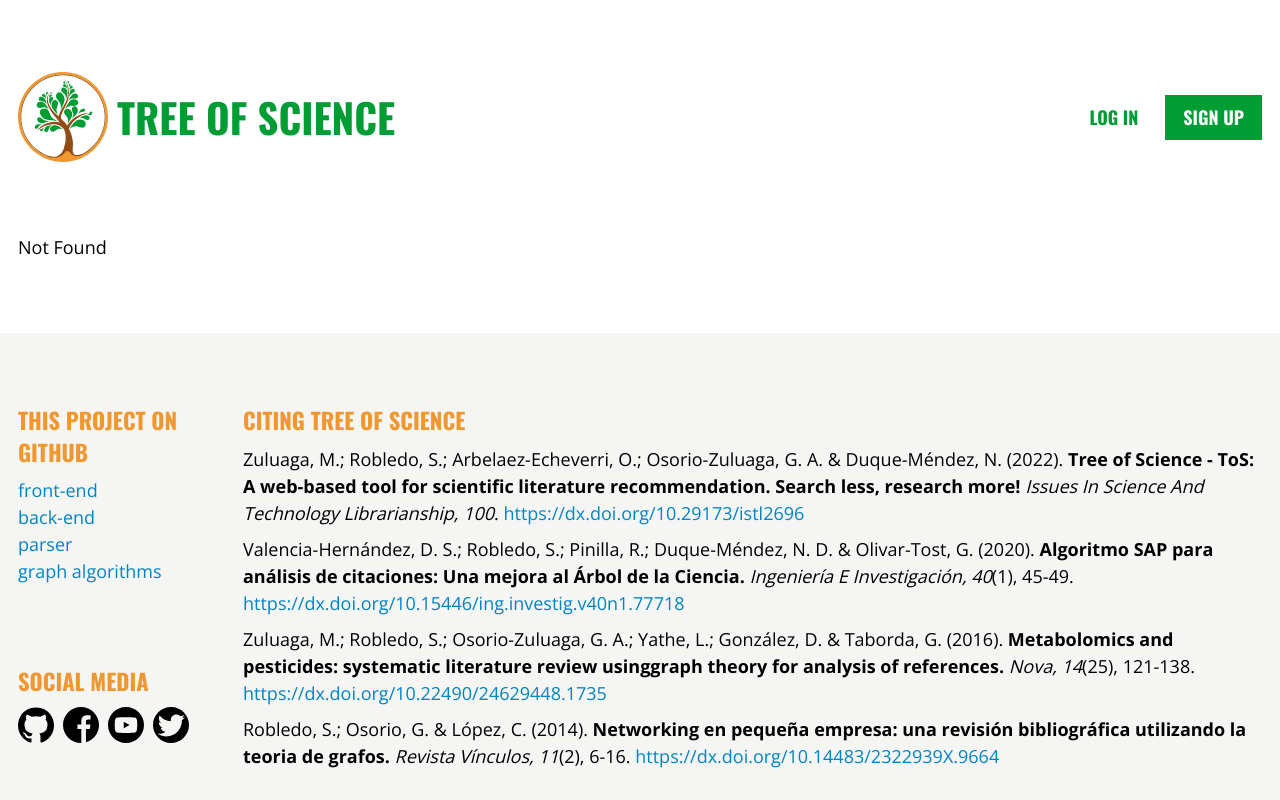
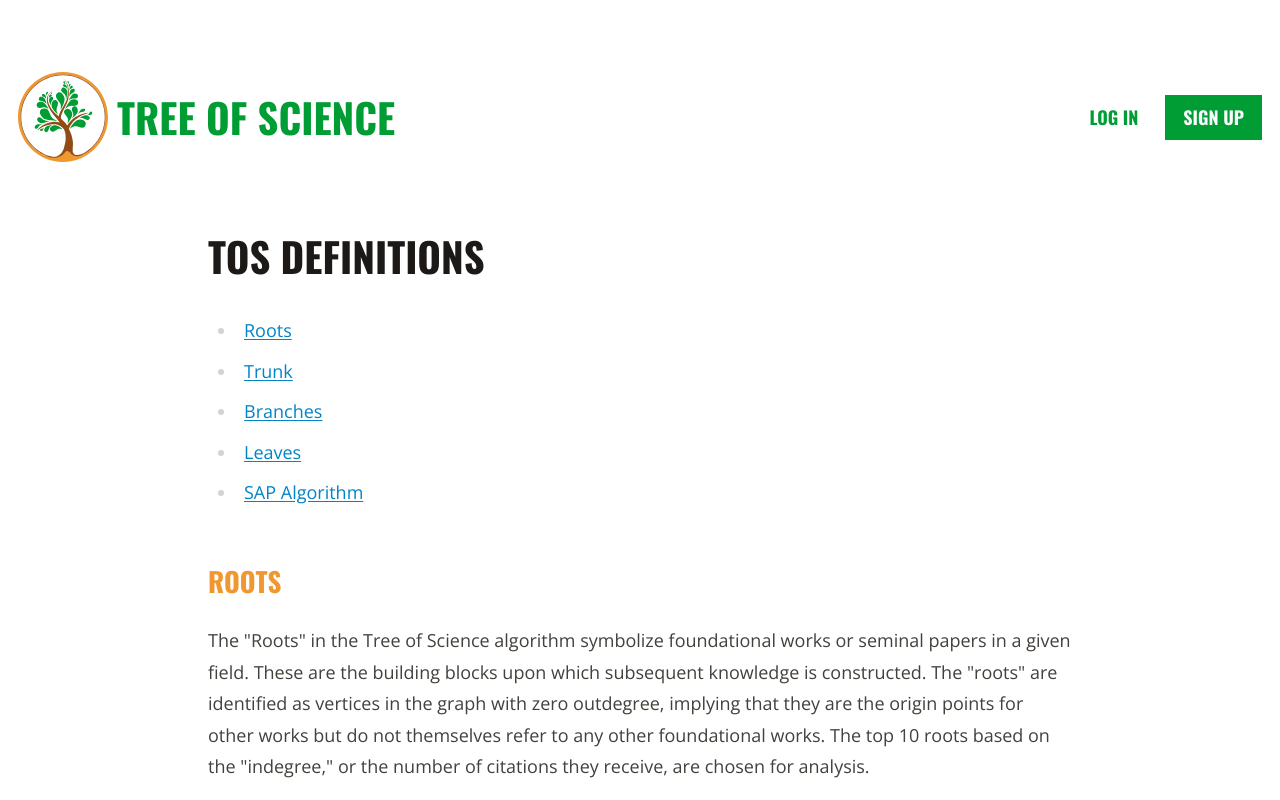
Before and after one commit to coreofscience/tos.coreofscience.org, a React (Vite) app: page /docs/sap in a window 1280 px wide. Shown: the top 800 px of the page. Built offline with nearby package versions, Linux system fonts and the light colour scheme; no server answers.

Commit message:
Add SAP page for docs (#87)
* Add SAP page for docs

* Add a table of content

* Fix

* Remove the title table of contents

* Remove text-justify

* Add links to the docs page

* Joining paragraphs

```diff
--- a/package.json
+++ b/package.json
@@ -53,6 +53,7 @@
     ]
   },
   "devDependencies": {
+    "@tailwindcss/typography": "^0.5.10",
     "@vitejs/plugin-react": "^3.1.0",
     "autoprefixer": "^10.4.15",
     "firebase-tools": "^12.4.7",
--- a/src/App.tsx
+++ b/src/App.tsx
@@ -18,6 +18,7 @@ const FilesProvider = React.lazy(
 const UserProvider = React.lazy(
   () => import("./components/providers/UserProvider")
 );
+const Sap = React.lazy(() => import("./components/pages/docs/Sap"))
 
 const queryClient = new QueryClient();
 
@@ -45,6 +46,7 @@ const App = () => {
                     path="/users/:userId/proTrees/:treeId"
                     element={<Result />}
                   />
+                  <Route path="/docs/sap" element={<Sap />} />
                   <Route path="*" element={<NotFound />} />
                 </Routes>
               </AppLayout>
--- /dev/null
+++ b/src/components/common/TableOfContent/constants/index.ts
@@ -0,0 +1,29 @@
+import { Heading } from "../../../../types/tableOfContent";
+
+export const HeadingData: Heading[] = [
+ {
+  level: 2,
+  text: "Roots",
+  id: "info-on-roots",
+ },
+ {
+  level: 2,
+  text: "Trunk",
+  id: "info-on-trunk",
+ },
+ {
+  level: 2,
+  text: "Branches",
+  id: "info-on-branches",
+ },
+ {
+  level: 2,
+  text: "Leaves",
+  id: "info-on-leaves",
+ },
+ {
+  level: 2,
+  text: "SAP Algorithm",
+  id: "info-on-sap-algorithm",
+ },
+];
--- /dev/null
+++ b/src/components/common/TableOfContent/index.tsx
@@ -0,0 +1,36 @@
+import { FC } from "react";
+import { Heading } from "../../../types/tableOfContent";
+
+type Props = {
+ headings: Heading[];
+};
+
+const TableOfContent: FC<Props> = ({headings}) => {
+ return (
+  <div className="prose prose-stone">
+   <ul>
+    {headings.map((heading, index) => {
+     const id = heading.id;
+     const indentation = {
+      3: " pl-2",
+      4: " pl-4",
+     };
+     const level = heading.level as keyof typeof indentation;
+     const paddingClass = indentation[level] ?? "";
+     return (
+      <li key={id}>
+       <a
+        href={`#${id}`}
+        className={"text-sky-600 hover:text-sky-800 underline-offset-2" + paddingClass}
+       >
+        {heading.text}
+       </a>
+      </li>
+     );
+    })}
+   </ul>
+  </div>
+ );
+};
+
+export default TableOfContent;
--- /dev/null
+++ b/src/components/pages/docs/Sap.tsx
@@ -0,0 +1,40 @@
+import { FC, useEffect } from "react";
+import TableOfContent from "../../common/TableOfContent";
+import { HeadingData } from "../../common/TableOfContent/constants";
+
+const Sap: FC = () => {
+
+ useEffect(() => {
+  window.scrollTo(0, 0)
+ }, []);
+
+ return (
+  <article className="prose prose-stone m-auto max-w-3xl">
+   <h1 className="font-tall uppercase">ToS Definitions</h1>
+   <TableOfContent headings={HeadingData} />
+   <section id="info-on-roots">
+    <h2 className="uppercase font-tall text-root">Roots</h2>
+    <p>The "Roots" in the Tree of Science algorithm symbolize foundational works or seminal papers in a given field. These are the building blocks upon which subsequent knowledge is constructed. The "roots" are identified as vertices in the graph with zero outdegree, implying that they are the origin points for other works but do not themselves refer to any other foundational works. The top 10 roots based on the "indegree," or the number of citations they receive, are chosen for analysis.</p>
+   </section>
+   <section id="info-on-trunk">
+    <h2 className="uppercase font-tall text-trunk">Trunk</h2>
+    <p>The "Trunk" serves as the central column of collective knowledge, consisting of works that are derived from the roots and serve as a passage towards new research avenues. These are generally established theories or methods that have stood the test of time. In the algorithm, the "Trunk" is determined by finding the shortest paths between leaves and roots and analyzing the vertices that lie on these paths. These vertices are sorted by their "antiquity," a measure of how long ago the research was published.</p>
+   </section>
+   <section id="info-on-branches">
+    <h2 className="uppercase font-tall text-branch">Branches</h2>
+    <p>To generate the branches of the Tree of Science, our algorithm clusters articles into distinct subfields or specialized areas of research, commonly referred to as "branches." These branches are identified based on the underlying citation network, using advanced network clustering techniques. Once these clusters or "branches" are established, they are integrated into the Tree of Science model. This provides a more granular view of the research landscape, allowing researchers to see not only the foundational works (Roots) and the most current research (Leaves), but also the pivotal contributions that serve as branches connecting various areas of a given field.</p>
+   </section>
+   <section id="info-on-leaves">
+    <h2 className="uppercase font-tall text-leaf">Leaves</h2>
+    <p>The "Leaves" represent the most recent, edge-cutting research in a field. These papers are considered as the ones that have not cited other papers but are cited by other papers. The algorithm identifies leaves as vertices with zero "indegree" and sorts them based on their "antiquity," which in this context measures the paper's age relative to the current year. Only those leaves that are less than or equal to 5 years old are considered.</p>
+   </section>
+   <section id="info-on-sap-algorithm">
+    <h2 className="uppercase font-tall text-sky-600">SAP Algorithm</h2>
+    <p>The "SAP" algorithm mirrors the nutrient flow in a biological tree, symbolizing the intellectual lineage and influence between research works. The SAPs are computed from the leaves to the roots and serve to identify and sort the leaves based on their 'SAP' value. This SAP metric quantifies the richness of the knowledge pathways that can be traced back to the foundational roots.</p>
+    <p>In general, the Tree of Science algorithm is a fascinating blend of biology and network theory to quantify and visualize the evolution of scientific knowledge. It serves to highlight both the lineage and the importance of scientific works within a specific domain.</p>
+   </section>
+  </article>
+ );
+};
+
+export default Sap;
--- a/src/components/tree/Tree.tsx
+++ b/src/components/tree/Tree.tsx
@@ -1,6 +1,7 @@
-import { FC, useCallback, useState, Fragment, useEffect, useMemo } from "react";
+import { FC, useCallback, useState, useEffect, useMemo } from "react";
 import orderBy from "lodash/orderBy";
 import { encode } from "js-base64";
+import { Link } from "react-router-dom";
 
 import { doc, setDoc } from "firebase/firestore";
 
@@ -150,7 +151,11 @@ const Tree: FC<Props> = ({ treeSections, treePath, stars }: Props) => {
                 >
                   {info?.title ?? ""}
                 </h2>
-                <p>{info?.info ?? ""}</p>
+                {info?.info ? (
+                 <p>
+                   {`${info.info} ${info.doc}`} <Link className="text-sky-600 hover:text-sky-800 active:text-sky-800 transition-colors ease-in" to="/docs/sap">docs.</Link>
+                 </p>
+                  ) : ""}
                 {keywords[sectionName].length > 0 && (
                   <p>
                     <strong>Keywords:</strong>{" "}
--- a/src/components/tree/constants/info.ts
+++ b/src/components/tree/constants/info.ts
@@ -6,6 +6,7 @@ export const info: Info = {
       Here you should find seminal articles from the original articles of
       your topic of interest.
     `,
+    doc: "If you’re not sure how to interpret these results check out our ",
   },
   trunk: {
     title: "Trunk",
@@ -14,6 +15,7 @@ export const info: Info = {
       structure, these should be the first authors to discover the
       applicability of your topic of interest.
     `,
+    doc: "If you’re not sure how to interpret these results check out our ",
   },
   branch_1: {
     title: "Branch 1",
@@ -23,6 +25,7 @@ export const info: Info = {
       Moreover, the Branches also signify the trending topics within that
       particular area.
     `,
+    doc: "If you’re not sure how to interpret these results check out our ",
   },
   branch_2: {
     title: "Branch 2",
@@ -32,6 +35,7 @@ export const info: Info = {
       Moreover, the Branches also signify the trending topics within that
       particular area.
     `,
+    doc: "If you’re not sure how to interpret these results check out our ",
   },
   branch_3: {
     title: "Branch 3",
@@ -41,6 +45,7 @@ export const info: Info = {
       Moreover, the Branches also signify the trending topics within that
       particular area.
     `,
+    doc: "If you’re not sure how to interpret these results check out our ",
   },
   leaf: {
     title: "Leaves",
@@ -48,5 +53,6 @@ export const info: Info = {
       Here you should find recent articles and reviews that should
       condense very well your topics.
     `,
+    doc: "If you’re not sure how to interpret these results check out our ",
   },
 };
--- /dev/null
+++ b/src/types/tableOfContent.ts
@@ -0,0 +1,5 @@
+export type Heading = {
+ text: string;
+ level: number;
+ id: string;
+};
--- a/src/types/treeType.ts
+++ b/src/types/treeType.ts
@@ -9,18 +9,22 @@ export type Keywords = {
 export type RootInfo = {
   title: string;
   info: string;
+  doc: string;
 };
 export type TrunkInfo = {
   title: string;
   info: string;
+  doc: string;
 };
 export type LeafInfo = {
   title: string;
   info: string;
+  doc: string;
 };
 export type BranchInfo = {
   title: string;
   info: string;
+  doc: string;
 };
 export type Section =
   | "root"
--- a/tailwind.config.js
+++ b/tailwind.config.js
@@ -31,5 +31,7 @@ module.exports = {
       },
     },
   },
-  plugins: [],
+  plugins: [
+    require('@tailwindcss/typography'),
+  ],
 };
```
Also changed, not shown: 1 other file (tests, documents, lock files or other folders).
